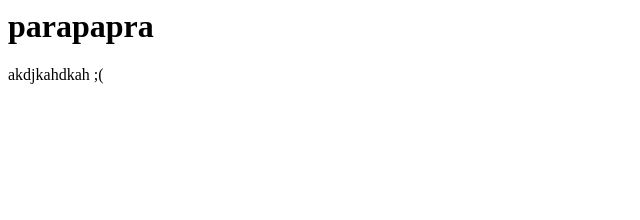
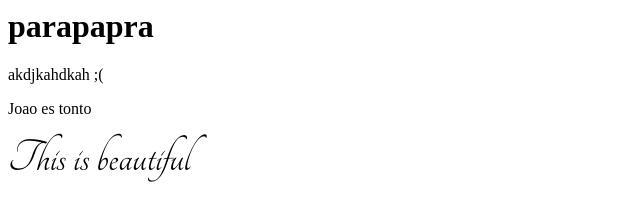
Before and after one commit to Chechile/chechile.github.io, a plain HTML site: page index.html in a window 1280 px wide. Shown: the whole page, without its empty margins (0-640 px from the left). Drawn offline with Linux system fonts and the light colour scheme.

Commit message:
Added beautiful font

```diff
--- a/index.html
+++ b/index.html
@@ -3,6 +3,14 @@
     <title>
       chechilustra
     </title>
+    <link rel="stylesheet"
+          href="https://fonts.googleapis.com/css?family=Tangerine">
+    <style>
+      div {
+        font-family: 'Tangerine', serif;
+        font-size: 48px;
+      }
+    </style>
   </head>
   <body>
     <h1>
@@ -11,5 +19,11 @@
     <p>
       akdjkahdkah ;(
     </p>
+    <p>
+      Joao es tonto
+    </p>
+    <div>
+      This is beautiful
+    </div>
   </body>
 </html>
```
